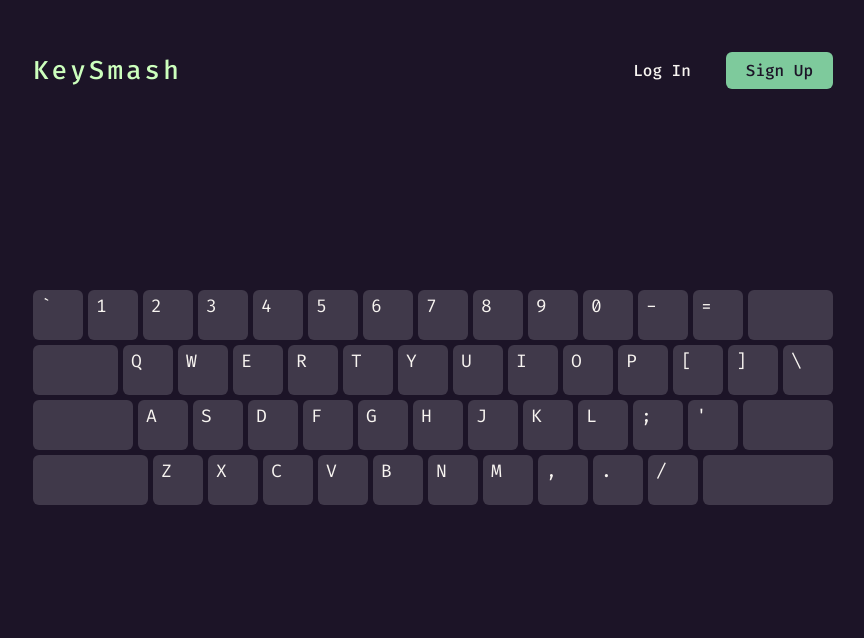
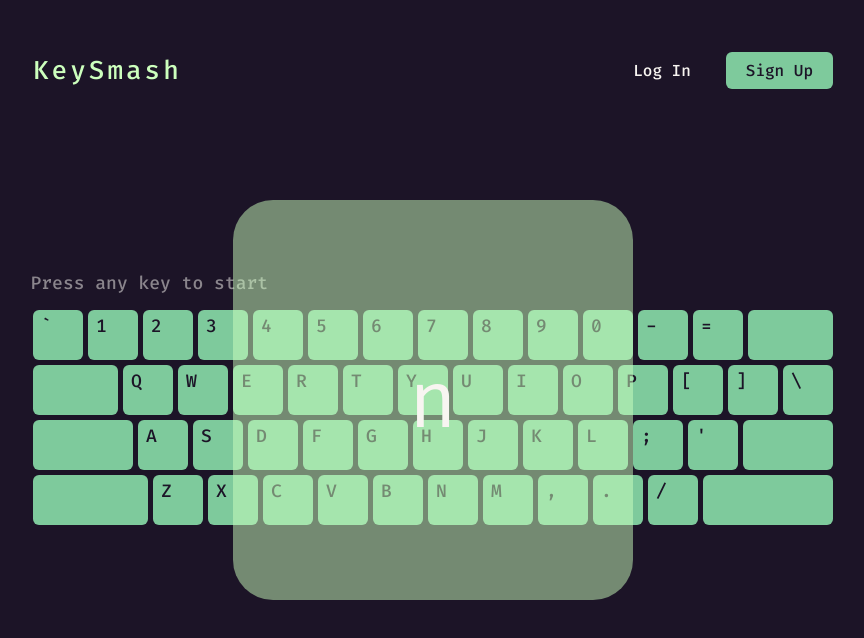
Before and after one commit to kawre/KeySmash, a React (Create React App) app: page / in a window 1280 px wide. Shown: the top 638 px of the page, without its empty margins (207-1071 px from the left). Built offline with nearby package versions, Linux system fonts and the light colour scheme; no server answers.

Commit message:
KeySmash game input validation

```diff
--- a/src/Global.tsx
+++ b/src/Global.tsx
@@ -7,6 +7,7 @@
   body: "#1c1427",
   text: "#f8f5f1",
   border: "#efefef40",
+  fail: "red",
 };
 
 export const GlobalStyle = createGlobalStyle`
@@ -15,11 +16,9 @@
   height: 100%;
 }
 
-.siema {
-  background: green;
-  color: green;
-  fill: greenyellow;
-}
+
+
+
 
 * {
     margin: 0;
--- a/src/LocalData/keys.tsx
+++ b/src/LocalData/keys.tsx
@@ -1,5 +1,4 @@
-export const keys = {
-  qwerty: [
+export const keys = [
   "q",
   "w",
   "e",
@@ -47,5 +46,4 @@
   "key-0",
   "minus",
   "equal",
-  ],
-};
+];
--- a/src/components/KeySmash/KeySmashGame.tsx
+++ b/src/components/KeySmash/KeySmashGame.tsx
@@ -1,9 +1,11 @@
-import React, { useState } from "react";
+import React, { useCallback, useEffect, useState } from "react";
 import styled from "styled-components";
 // import { v4 as uuidv4 } from "uuid";
 import { colors } from "../../Global";
 import { GiArrowCursor } from "react-icons/gi";
 import QwertyKeyboard from "../Keyboards/qwerty";
+import { keys as keysArray } from "../../LocalData/keys";
+
 // Types -------------------------------------------------------------------------
 
 // interface Props {
@@ -13,9 +15,80 @@
 // Component ---------------------------------------------------------------------
 const KeySmashGame = () => {
   const [focus, setFocus] = useState<boolean>(true);
+  const [alert] = useState<string>("Press any key to start");
+  const [isPlaying, setIsPlaying] = useState<boolean>(false);
+  const [timer, setTimer] = useState<number>(0);
+  const [keys, setKeys] = useState<string[]>(keysArray);
+  const [score, setScore] = useState<number>(0);
+  const [randomKey, setRandomKey] = useState(() => {
+    return keys[Math.floor(Math.random() * keys.length)];
+  });
 
   const pressHandler = (e: React.KeyboardEvent<HTMLInputElement>) => {
-    console.log(e.key);
+    setIsPlaying(true);
+    const key = valueHandler(e.key);
+    const keyIndex = getIndex(key);
+    const randomKeyIndex = getIndex(randomKey);
+
+    if (key === randomKey) {
+      keys.splice(keyIndex, 1);
+      setScore(score + 1);
+      document
+        .querySelector(`#${key}`)
+        ?.classList.add("keycap-pressed-successfully");
+    } else {
+      keys.splice(randomKeyIndex, 1);
+      document
+        .querySelector(`#${randomKey}`)
+        ?.classList.add("keycap-pressed-unsuccessfully");
+    }
+
+    setRandomKey(() => {
+      return keys[Math.floor(Math.random() * keys.length)];
+    });
+  };
+
+  const getIndex = (key: string) => {
+    return keys.indexOf(key);
+  };
+
+  // useEffect(() => {}, [isPlaying]);
+
+  useEffect(() => {
+    if (!isPlaying) return;
+
+    const interval = setInterval(() => {
+      setTimer(timer + 1);
+    }, 1000);
+
+    return () => {
+      clearInterval(interval);
+    };
+  }, [isPlaying, timer]);
+
+  const valueHandler = (value: string) => {
+    if (value === "=") return "equal";
+    if (value === "`") return "tilda";
+    if (value === "-") return "minus";
+    if (value === "[") return "open-bracket";
+    if (value === "]") return "close-bracket";
+    if (value === "\\") return "backslash";
+    if (value === ";") return "semicolon";
+    if (value === "'") return "quote";
+    if (value === ",") return "comma";
+    if (value === ".") return "dot";
+    if (value === "/") return "slash";
+    if (value === "1") return "key-1";
+    if (value === "2") return "key-2";
+    if (value === "3") return "key-3";
+    if (value === "4") return "key-4";
+    if (value === "5") return "key-5";
+    if (value === "6") return "key-6";
+    if (value === "7") return "key-7";
+    if (value === "8") return "key-8";
+    if (value === "9") return "key-9";
+    if (value === "0") return "key-0";
+    return value;
   };
 
   return (
@@ -26,7 +99,23 @@
           Click or press any key to focus
         </FocusAlert>
       )}
+      <KeyToPress>{randomKey}</KeyToPress>
       <RowsWrapper className={focus ? "" : "focus-alert"}>
+        <AbovePanel>
+          {isPlaying ? (
+            <>
+              <p>
+                time: <b>{timer}</b>
+              </p>
+              <span>|</span>
+              <p>
+                score: <b>{score}/47</b>
+              </p>
+            </>
+          ) : (
+            alert
+          )}
+        </AbovePanel>
         <InputHandler
           autoFocus
           onFocus={() => setFocus(true)}
@@ -51,6 +140,7 @@
   width: 100vw;
   height: 100vh;
   display: flex;
+  flex-direction: column;
   align-items: center;
   justify-content: center;
 `;
@@ -74,6 +164,7 @@
   outline: none;
   width: 100%;
   height: 100%;
+  top: 0;
   position: absolute;
   cursor: default;
   color: transparent;
@@ -104,3 +195,40 @@
     margin-right: 5px;
   }
 `;
+
+const KeyToPress = styled.div`
+  font-size: 80px;
+  position: absolute;
+  background: ${colors.primary}80;
+  height: 400px;
+  width: 400px;
+  display: flex;
+  justify-content: center;
+  align-items: center;
+  z-index: 99;
+  border-radius: 10%;
+  color: ${colors.text};
+  pointer-events: none;
+`;
+
+const AbovePanel = styled.div`
+  color: ${colors.text}80;
+  font-size: 18px;
+  font-weight: 500;
+  padding-bottom: 15px;
+  display: flex;
+
+  p {
+    font-weight: 400;
+
+    b {
+      font-weight: 500;
+      color: ${colors.secondary}80;
+    }
+  }
+
+  span {
+    margin: 0 20px;
+    color: ${colors.secondary};
+  }
+`;
--- a/src/components/Keyboards/Keycap.tsx
+++ b/src/components/Keyboards/Keycap.tsx
@@ -42,7 +42,7 @@
     if (value === "8") return "key-8";
     if (value === "9") return "key-9";
     if (value === "0") return "key-0";
-    return value;
+    return value?.toLocaleLowerCase();
   });
 
   return (
@@ -58,12 +58,13 @@
 
 const Wrapper = styled.div`
   position: relative;
-  /* border: 2px solid ${colors.border}; */
-  background-color: ${colors.background};
+  /* border: 1px solid ${colors.border}; */
+  background-color: ${colors.secondary};
   margin: 0 2.5px;
   border-radius: 6px;
-  color: ${colors.text};
+  color: ${colors.body};
   font-size: 18px;
+  font-weight: 500;
   height: 50px;
   padding: 4px 0 0 8px;
 
@@ -97,4 +98,12 @@
   &.key-6_25 {
     width: 300px;
   }
+
+  &.keycap-pressed-successfully {
+    opacity: 0.5;
+  }
+
+  &.keycap-pressed-unsuccessfully {
+    background-color: ${colors.fail};
+  }
 `;
--- a/src/components/Keyboards/qwerty.tsx
+++ b/src/components/Keyboards/qwerty.tsx
@@ -1,15 +1,10 @@
 import React from "react";
 import styled from "styled-components";
-import { useAuth } from "../../contexts/AuthContext";
 import Keycap from "./Keycap";
 // Types -------------------------------------------------------------------------
 
-interface Props {}
-
 // Component ---------------------------------------------------------------------
 const QwertyKeyboard = () => {
-  const { userData } = useAuth();
-
   return (
     <Rows>
       <NumbersRow>
```
Lines whose indentation alone changed are shown as unchanged.
